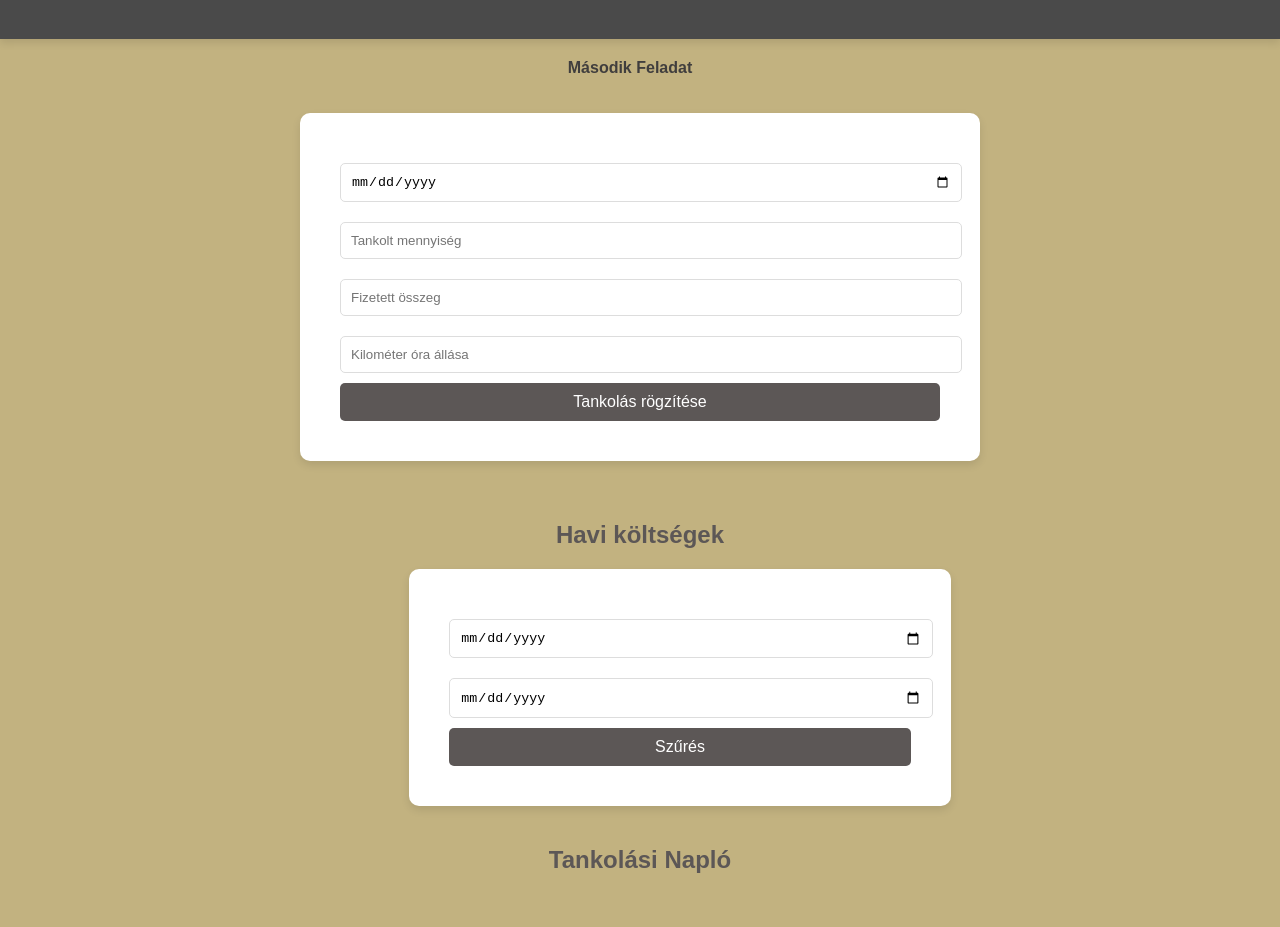
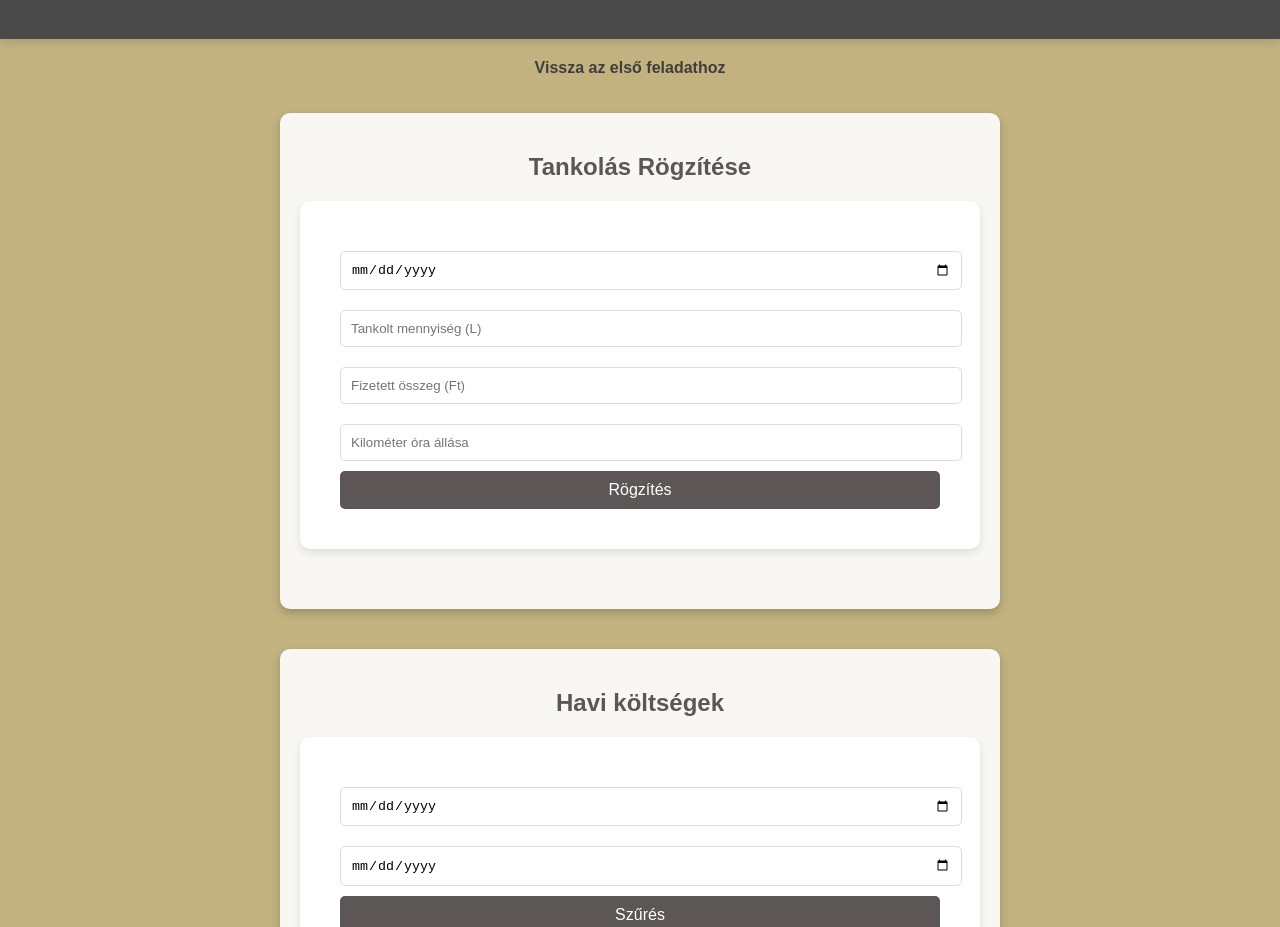
Before and after one commit to CsPS0/Bakonyi-Bitfaragok, a plain HTML site: page javasrc-bevezetés/fel2/index2.html in a window 1280 px wide. Shown: the part 81-1008 px from the top of the page. Drawn offline with Linux system fonts and the light colour scheme.

Commit message:
Update index2.html

```diff
--- a/javasrc-bevezetés/fel2/index2.html
+++ b/javasrc-bevezetés/fel2/index2.html
@@ -10,34 +10,45 @@
     <header>
         <h1>Második Feladat</h1>
     </header>
+
     <nav>
         <ul>
-            <li><a href="../fel1/index1.html">Második Feladat</a></li>
+            <li><a href="../fel1/index1.html">Vissza az első feladathoz</a></li>
         </ul>
     </nav>
+
     <main>
-        <div> <!-- https://www.w3schools.com/html/html_forms.asp -->
+
+        <section class="form-container">
+            <h2>Tankolás Rögzítése</h2>
             <form id="tankolasForm">
                 <input type="date" id="datum" required>
-                <input type="number" id="mennyiseg" placeholder="Tankolt mennyiség" required>
-                <input type="number" id="koltseg" placeholder="Fizetett összeg" required>
+                <input type="number" id="mennyiseg" placeholder="Tankolt mennyiség (L)" required>
+                <input type="number" id="koltseg" placeholder="Fizetett összeg (Ft)" required>
                 <input type="number" id="km" placeholder="Kilométer óra állása" required>
-                <button type="submit">Tankolás rögzítése</button>
+                <button type="submit">Rögzítés</button>
             </form>
-        </div>
-        <div>
+        </section>
+
+        <section class="naplo-container">
             <h2>Havi költségek</h2>
             <form id="dateFilterForm">
                 <input type="date" id="startDate" required>
                 <input type="date" id="endDate" required>
                 <button type="submit">Szűrés</button>
             </form>
-            <h2>Tankolási Napló</h2>
-        </div>
+
+            <div>
+                <h2>Tankolási Napló</h2>
+                <div id="tankolasi-naplo"></div>
+            </div>
+        </section>
     </main>
+
     <footer>
+        <p>© 2024 Bakonyi Bitfaragók</p>
+    </footer>
 
-    </footer>
     <script src="script2.js"></script>
 </body>
 </html>
```
